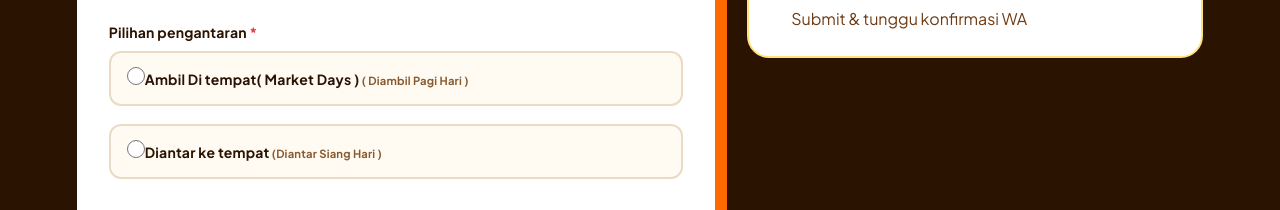
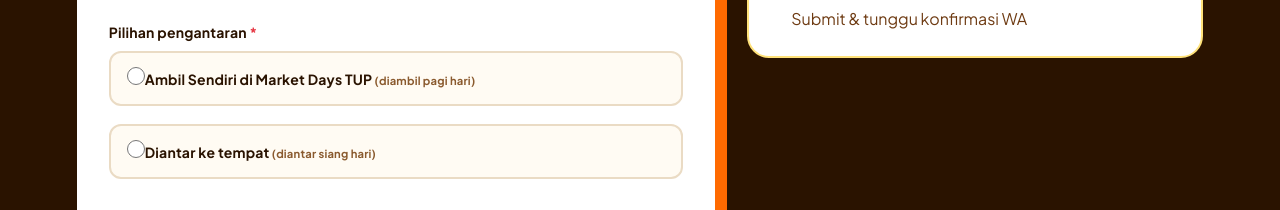
Before and after one commit to FahrialRamadhan/garimadangPO, a Next.js app: page / in a window 1280 px wide. Shown: the part 2342-2552 px from the top of the page. Built offline with nearby package versions, Linux system fonts and the light colour scheme.

Commit message:
Update page.tsx

```diff
--- a/app/page.tsx
+++ b/app/page.tsx
@@ -460,7 +460,7 @@ export default function Home() {
             <div className="field">
               <label>Pilihan pengantaran <span className="req">*</span></label>
               <div className="options">
-                {['Ambil Di tempat( Market Days )', 'Diantar ke tempat'].map(val => (
+                {['Ambil Sendiri di Market Days TUP', 'Diantar ke tempat'].map(val => (
                   <label key={val} className={`option${pengantaran === val ? ' selected' : ''}`}>
                     <input
                       type="radio"
@@ -471,8 +471,8 @@ export default function Home() {
                     />
                     <span>
                       {val}
-                      {val === 'Diantar ke tempat' && <small style={{ color: '#8a5a2e' }}> (Diantar Siang Hari )</small>}
-                      {val === 'Ambil Di tempat( Market Days )' && <small style={{ color: '#8a5a2e' }}> ( Diambil Pagi Hari )</small>}
+                      {val === 'Diantar ke tempat' && <small style={{ color: '#8a5a2e' }}> (diantar siang hari)</small>}
+                      {val === 'Ambil Sendiri di Market Days TUP' && <small style={{ color: '#8a5a2e' }}> (diambil pagi hari)</small>}
                     </span>
                   </label>
                 ))}
```
